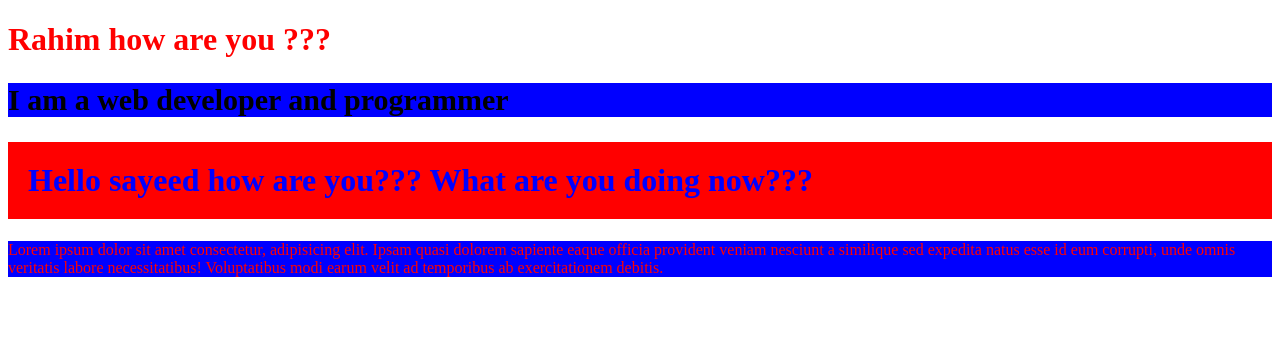
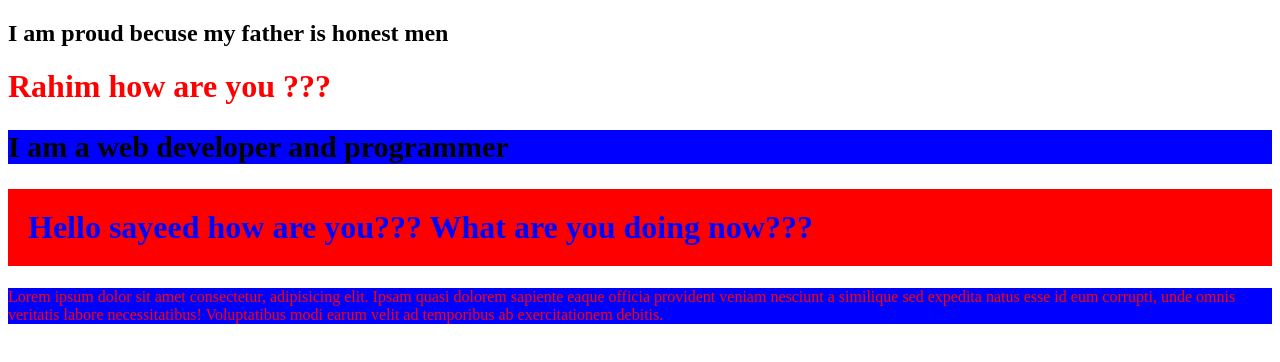
Before and after one commit to studentabusayeed/sayeed, a plain HTML site: page index.html in a window 1280 px wide. Drawn offline with Linux system fonts and the light colour scheme.

Commit message:
hello sayeed

```diff
--- a/index.html
+++ b/index.html
@@ -7,6 +7,7 @@
     <title>Sayeed-Practice-Project</title>
 </head>
 <body>
+    <h2>I am proud becuse my father is honest men</h2>
     <h1 style="color: red;">Rahim how are you ???</h1>
     <h2 style="font-size: 30px; background-color: blue;">I am a web developer and programmer</h2>
     <h1 style="padding: 20px; color: blue;background-color: red;">Hello sayeed how are you??? What are you doing now???</h1>
```
